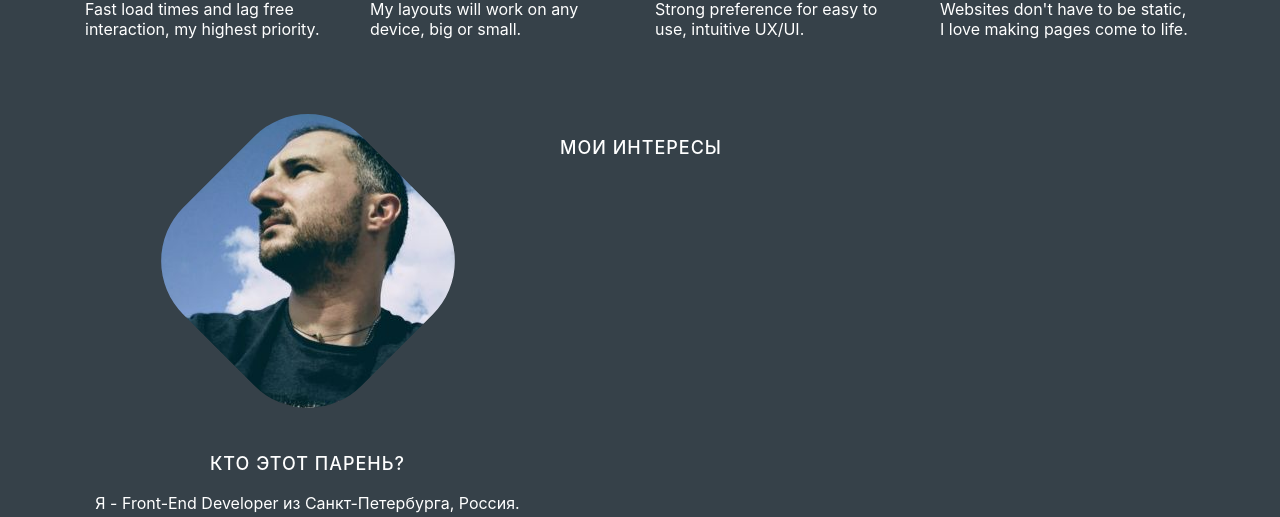
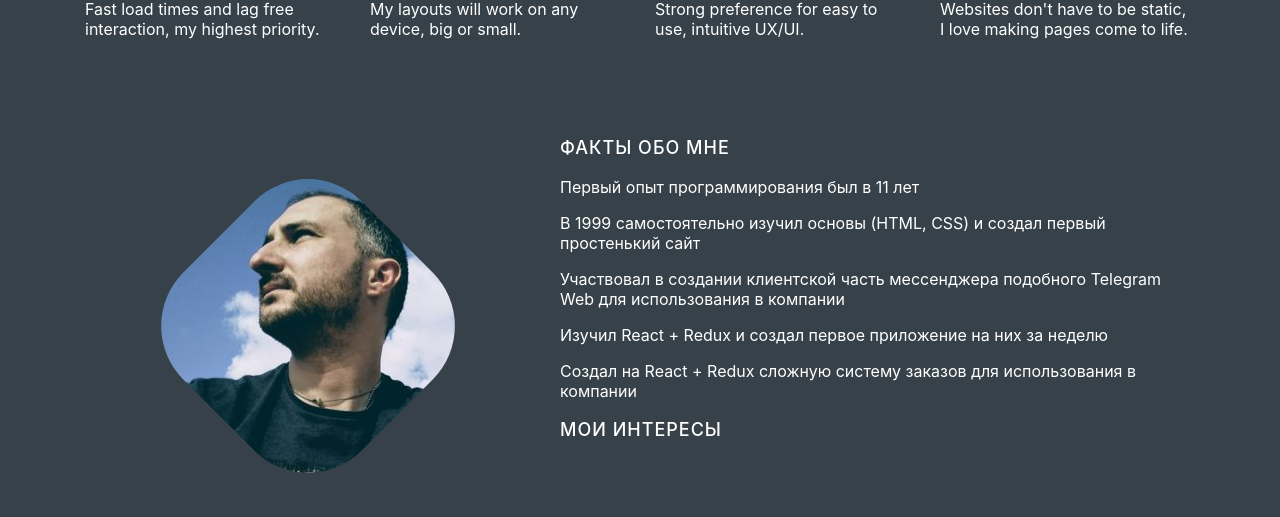
Before and after one commit to ilirius/my-site, a React (Create React App) app: page /about in a window 1280 px wide. Shown: the part 280-797 px from the top of the page. Built offline with nearby package versions, Linux system fonts and the light colour scheme.

Commit message:
Заполнил блок "Факты обо мне"

```diff
--- a/src/pages/About.js
+++ b/src/pages/About.js
@@ -105,7 +105,19 @@ function About() {
               <span>{t("about.article.part2")}</span>
             </Col>
             <Col xs={12} md={7}>
-              {/* Факты обо мне */}
+              <h3>Факты обо мне</h3>
+              <p>Первый опыт программирования был в 11 лет</p>
+              <p>
+                В 1999 самостоятельно изучил основы (HTML, CSS) и создал первый простенький сайт
+              </p>
+              <p>
+                Участвовал в создании клиентской часть мессенджера подобного Telegram Web для
+                использования в компании
+              </p>
+              <p>Изучил React + Redux и создал первое приложение на них за неделю</p>
+              <p>Создал на React + Redux сложную систему заказов для использования в компании</p>
+
+              {/* TODO: Перенести в отдельный компонент облако тегов */}
               <h3>Мои интересы</h3>
               <dl className="sidebar-block sidebar-tags tags-cloud">
                 <dt>Tags</dt>
--- a/src/styles/about.css
+++ b/src/styles/about.css
@@ -60,6 +60,7 @@
   transform: rotate(45deg);
   position: relative;
   margin-bottom: 64px;
+  margin-top: 30px;
 }
 
 .avatars__img {
--- a/src/styles/cloud-tags-anim.scss
+++ b/src/styles/cloud-tags-anim.scss
@@ -42,10 +42,16 @@
 
 @for $i from 1 through 50 {
   $posX: math.div(random(70) + random(9), 100);
+  $animationDelay: random(6);
+
+  @if $i < 3 {
+    $animationDelay: $i;
+  }
+
   .tag:nth-child(#{$i}) {
     color: #ffd;
-    animation-delay: 1 + random(10) + s;
-    animation-duration: 5 + random(5) + random() + s;
+    animation-delay: $animationDelay + s;
+    animation-duration: 2 + random(9) + random() + s;
     // left: ;
     right: percentage($posX);
   }
@@ -53,7 +59,7 @@
 
 @keyframes tagMove {
   from {
-    top: -100px;
+    top: -60px;
   }
   to {
     top: 200px;
--- a/src/styles/cub.background.module.css
+++ b/src/styles/cub.background.module.css
@@ -3,6 +3,9 @@
   /* background-color: #111111; */
   background-size: 400% 400%;
   animation: Gradient 15s ease infinite;
+  /* background: url("assets/jpg/3840x2160.jpg") no-repeat center center fixed;
+  background-size: auto;
+  background-size: cover; */
 }
 
 .cube {
```
